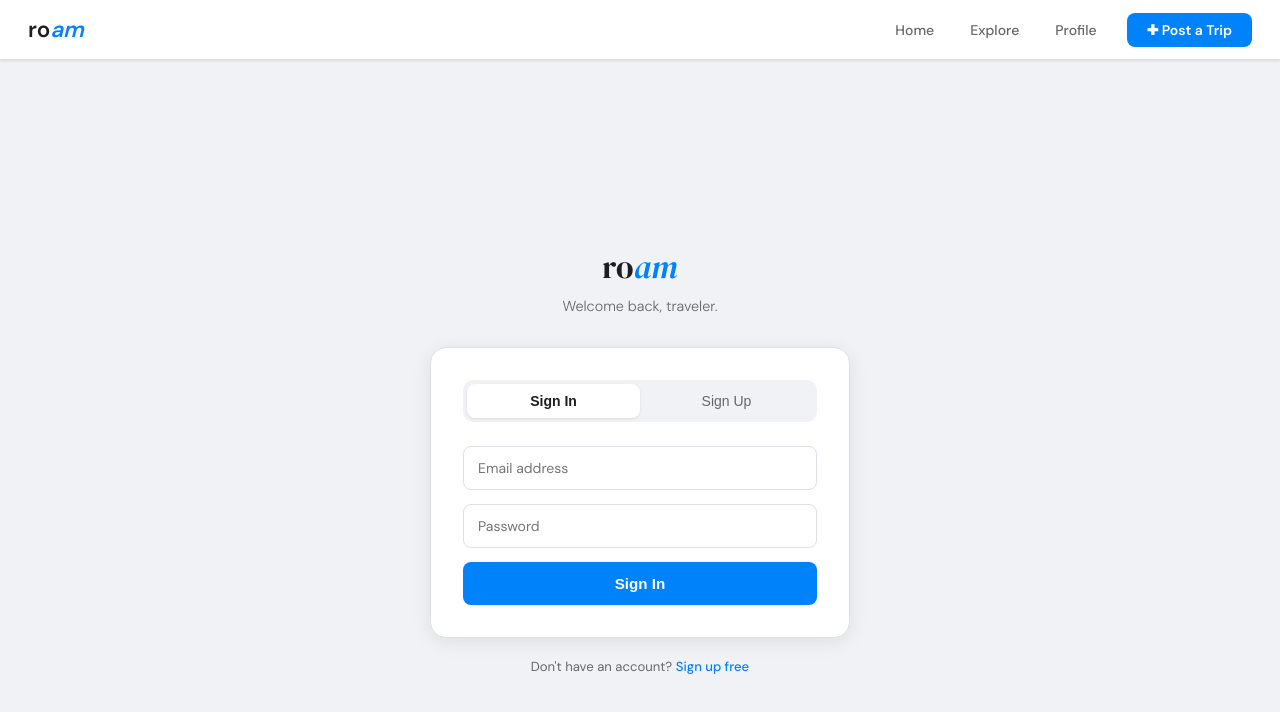
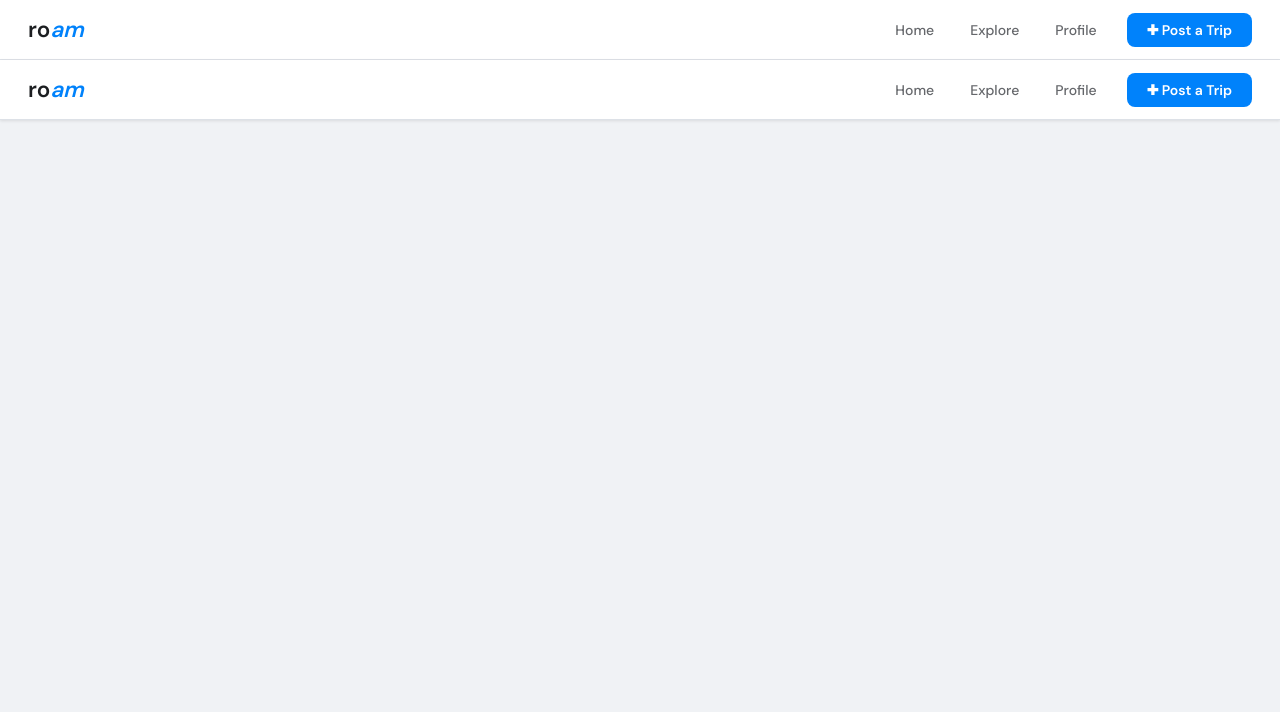
Before and after one commit to csanchez1824/roam, a React (Vite) app: page /profile in a window 1280 px wide. Before the commit this address led to /auth. Shown: the top 712 px of the page. Built offline with nearby package versions, Linux system fonts and the light colour scheme.

Commit message:
update ProtectedRoute content

```diff
--- a/src/components/Protectedroute.jsx
+++ b/src/components/Protectedroute.jsx
@@ -1,25 +1,57 @@
-import { useEffect, useState } from 'react'
-import { useNavigate } from 'react-router-dom'
-import { supabase } from '../supabase'
+import { Link } from 'react-router-dom'
 
-function ProtectedRoute({ children }) {
-  const [loading, setLoading] = useState(true)
-  const navigate = useNavigate()
+function Navbar() {
+  return (
+    <nav style={{
+      position: 'sticky',
+      top: 0,
+      zIndex: 100,
+      background: '#ffffff',
+      borderBottom: '1px solid #dde1e7',
+      height: '60px',
+      display: 'flex',
+      alignItems: 'center',
+      justifyContent: 'space-between',
+      padding: '0 28px',
+      boxShadow: '0 1px 3px rgba(0,0,0,0.10)',
+      fontFamily: 'DM Sans, sans-serif',
+    }}>
 
-  useEffect(() => {
-    supabase.auth.getSession().then(({ data: { session } }) => {
-      if (!session) navigate('/auth')
-      else setLoading(false)
-    })
-  }, [])
+      {/* Logo */}
+      <Link to="/" style={{ textDecoration: 'none' }}>
+        <span style={{ fontSize: '1.4rem', fontWeight: 'bold', color: '#1c1e21' }}>
+          ro<span style={{ color: '#0082fb', fontStyle: 'italic' }}>am</span>
+        </span>
+      </Link>
 
-  if (loading) return (
-    <div style={{ display: 'flex', alignItems: 'center', justifyContent: 'center', minHeight: '100vh', fontFamily: 'DM Sans, sans-serif', color: '#65676b' }}>
-      Loading...
-    </div>
+      {/* Nav Links */}
+      <div style={{ display: 'flex', alignItems: 'center', gap: '8px' }}>
+        <Link to="/" style={linkStyle}>Home</Link>
+        <Link to="/explore" style={linkStyle}>Explore</Link>
+        <Link to="/profile" style={linkStyle}>Profile</Link>
+        <Link to="/create" style={{
+          background: '#0082fb',
+          color: 'white',
+          padding: '8px 20px',
+          borderRadius: '8px',
+          fontSize: '0.875rem',
+          fontWeight: '600',
+          textDecoration: 'none',
+          marginLeft: '8px',
+        }}>✚ Post a Trip</Link>
+      </div>
+
+    </nav>
   )
-
-  return children
 }
 
-export default ProtectedRoute
+const linkStyle = {
+  padding: '8px 14px',
+  borderRadius: '8px',
+  fontSize: '0.875rem',
+  fontWeight: '500',
+  color: '#65676b',
+  textDecoration: 'none',
+}
+
+export default Navbar
```
